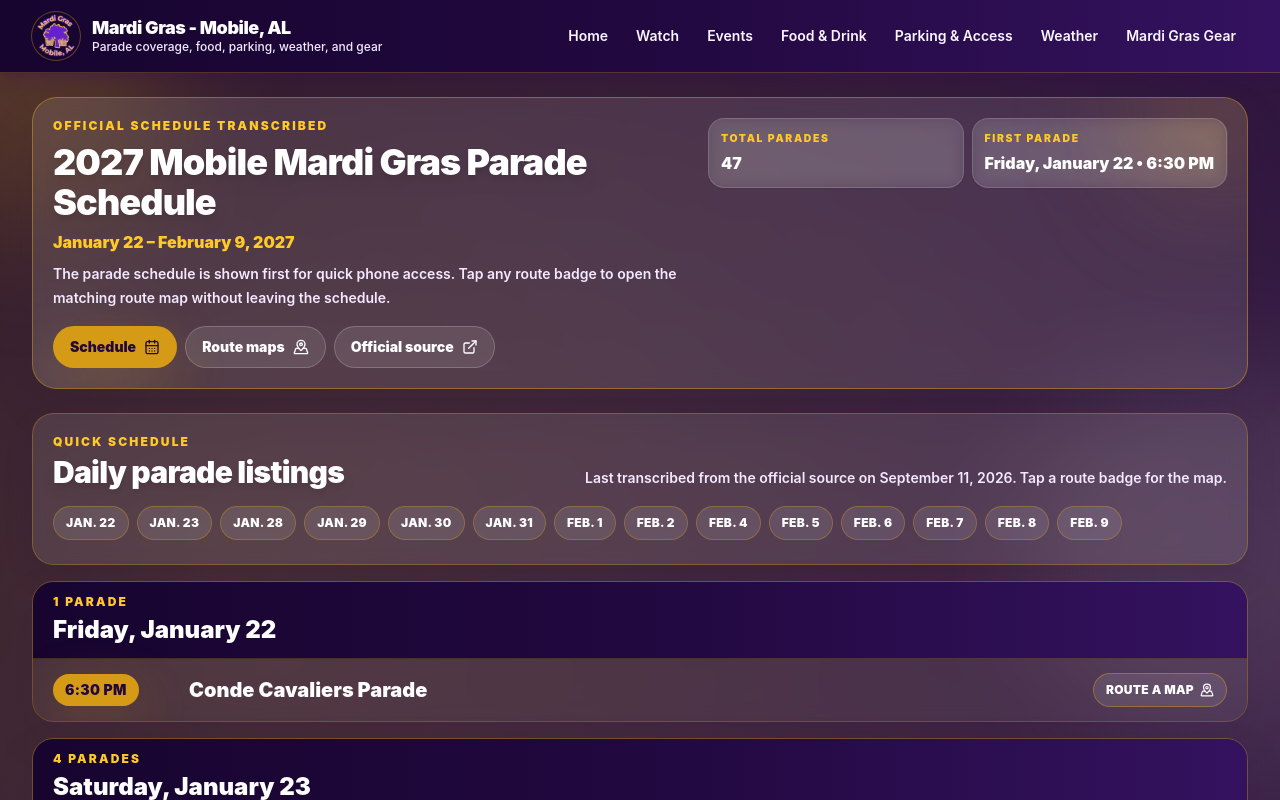
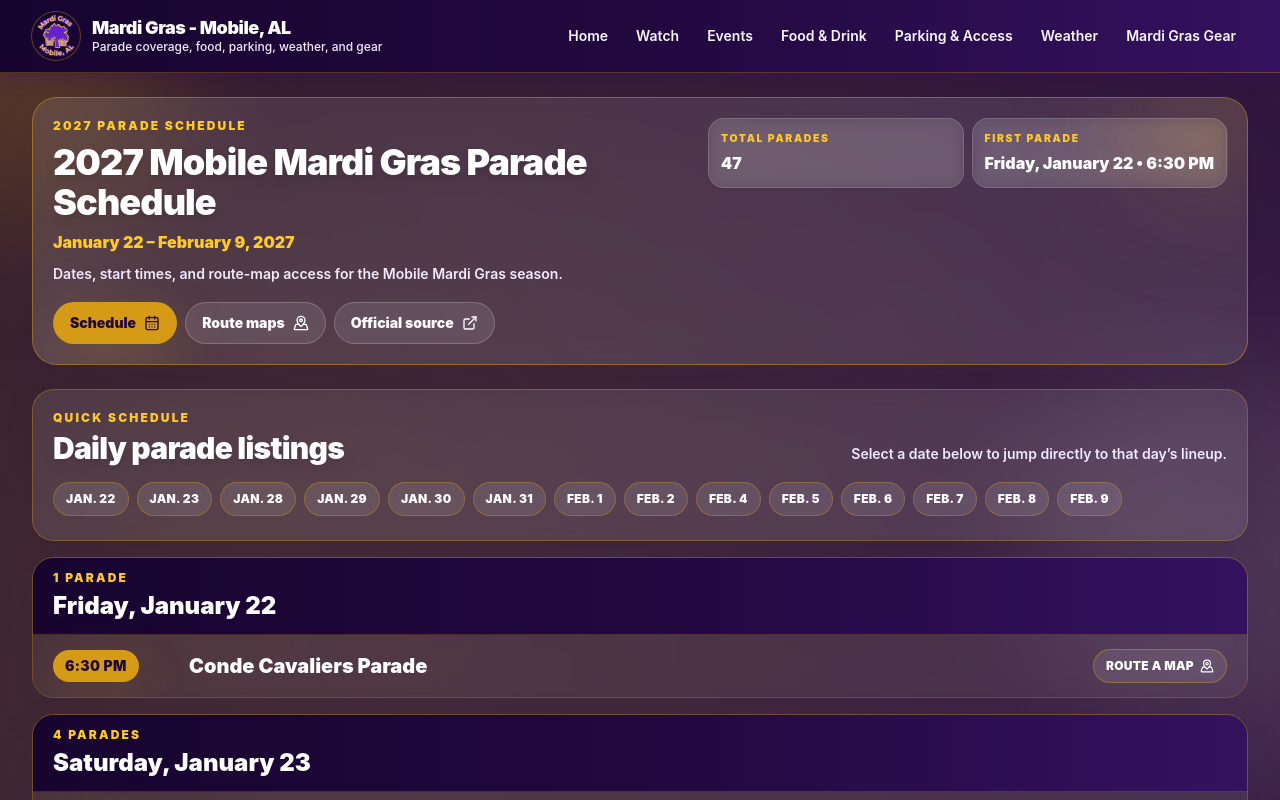
Before and after one commit to TheCryptoArborist/251mardigras, a Next.js app: page /schedule in a window 1280 px wide. Shown: the top 800 px of the page. Built offline with nearby package versions, Linux system fonts and the light colour scheme.

Commit message:
Clean up schedule page helper copy

```diff
--- a/src/components/ScheduleRouteViewer.tsx
+++ b/src/components/ScheduleRouteViewer.tsx
@@ -126,11 +126,11 @@ export function ScheduleRouteViewer({ schedule }: ScheduleRouteViewerProps) {
 
           <div className="relative z-10 flex flex-col gap-4 lg:flex-row lg:items-start lg:justify-between">
             <div className="min-w-0">
-              <p className="text-xs font-black uppercase tracking-[0.18em] text-parade-goldBright">Official schedule transcribed</p>
+              <p className="text-xs font-black uppercase tracking-[0.18em] text-parade-goldBright">2027 parade schedule</p>
               <h1 className="mt-2 text-3xl font-black leading-tight tracking-tight text-white drop-shadow-lg sm:text-4xl">2027 Mobile Mardi Gras Parade Schedule</h1>
               <p className="mt-2 text-base font-black text-parade-goldBright">{schedule.displayDateRange}</p>
               <p className="mt-2 max-w-3xl text-sm font-semibold leading-6 text-purple-100">
-                The parade schedule is shown first for quick phone access. Tap any route badge to open the matching route map without leaving the schedule.
+                Dates, start times, and route-map access for the Mobile Mardi Gras season.
               </p>
             </div>
 
@@ -172,7 +172,7 @@ export function ScheduleRouteViewer({ schedule }: ScheduleRouteViewerProps) {
                 <h2 id="quick-parade-schedule-heading" className="mt-1 text-3xl font-black tracking-tight text-white drop-shadow-lg">Daily parade listings</h2>
               </div>
               <p className="max-w-2xl text-sm font-semibold leading-6 text-purple-100">
-                Last transcribed from the official source on {formatTranscribedDate(schedule.lastTranscribedAt)}. Tap a route badge for the map.
+                Select a date below to jump directly to that day’s lineup.
               </p>
             </div>
 
@@ -398,12 +398,3 @@ function RouteMapDialog({ route, schedule, onClose }: { route: RouteMap; schedul
 function compactDateLabel(label: string) {
   return label.replace(/^\w+,\s*/, "").replace("January", "Jan.").replace("February", "Feb.");
 }
-
-function formatTranscribedDate(value: string) {
-  return new Intl.DateTimeFormat("en-US", {
-    month: "long",
-    day: "numeric",
-    year: "numeric",
-    timeZone: "America/Chicago"
-  }).format(new Date(`${value}T12:00:00-05:00`));
-}
```
